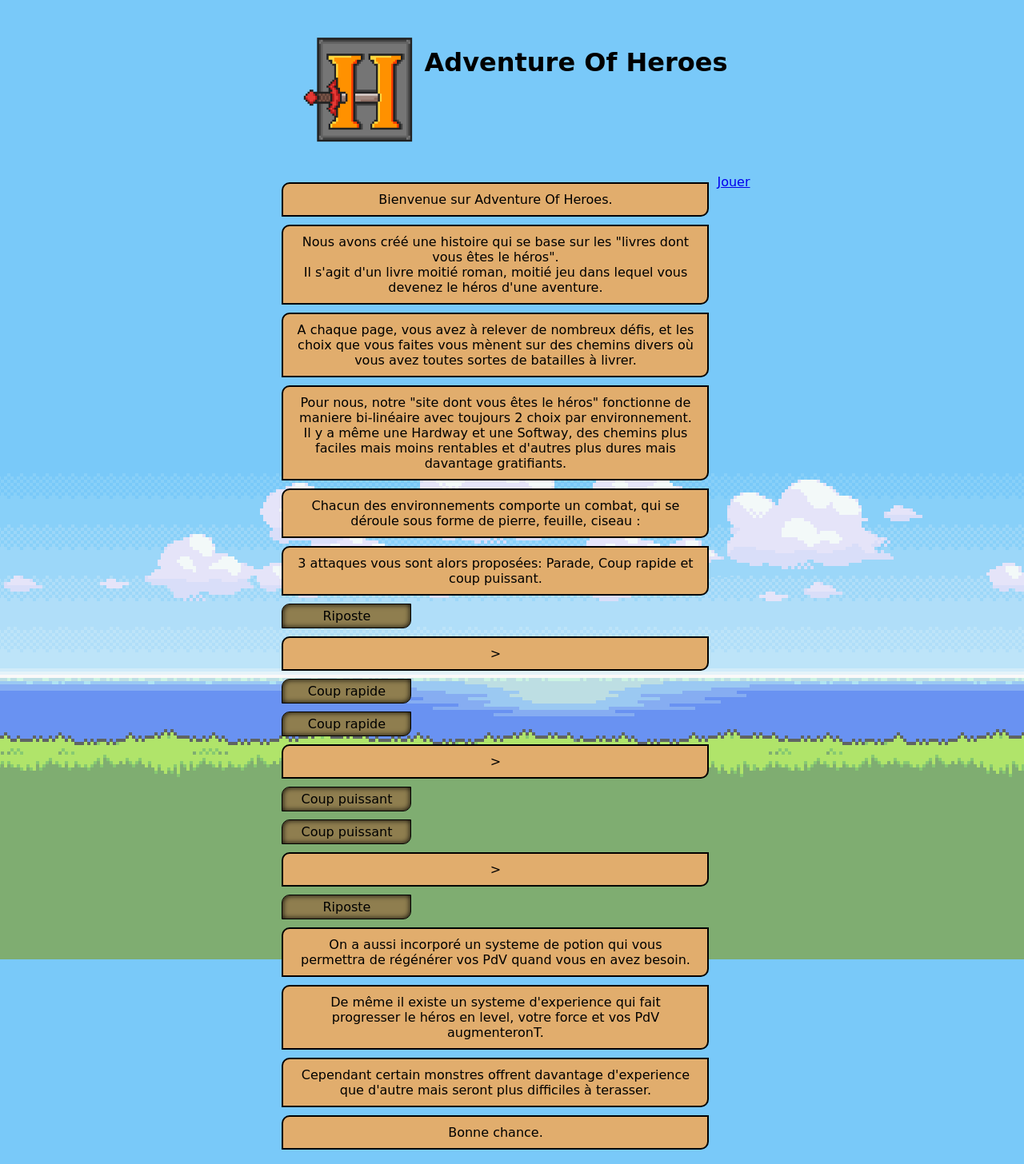
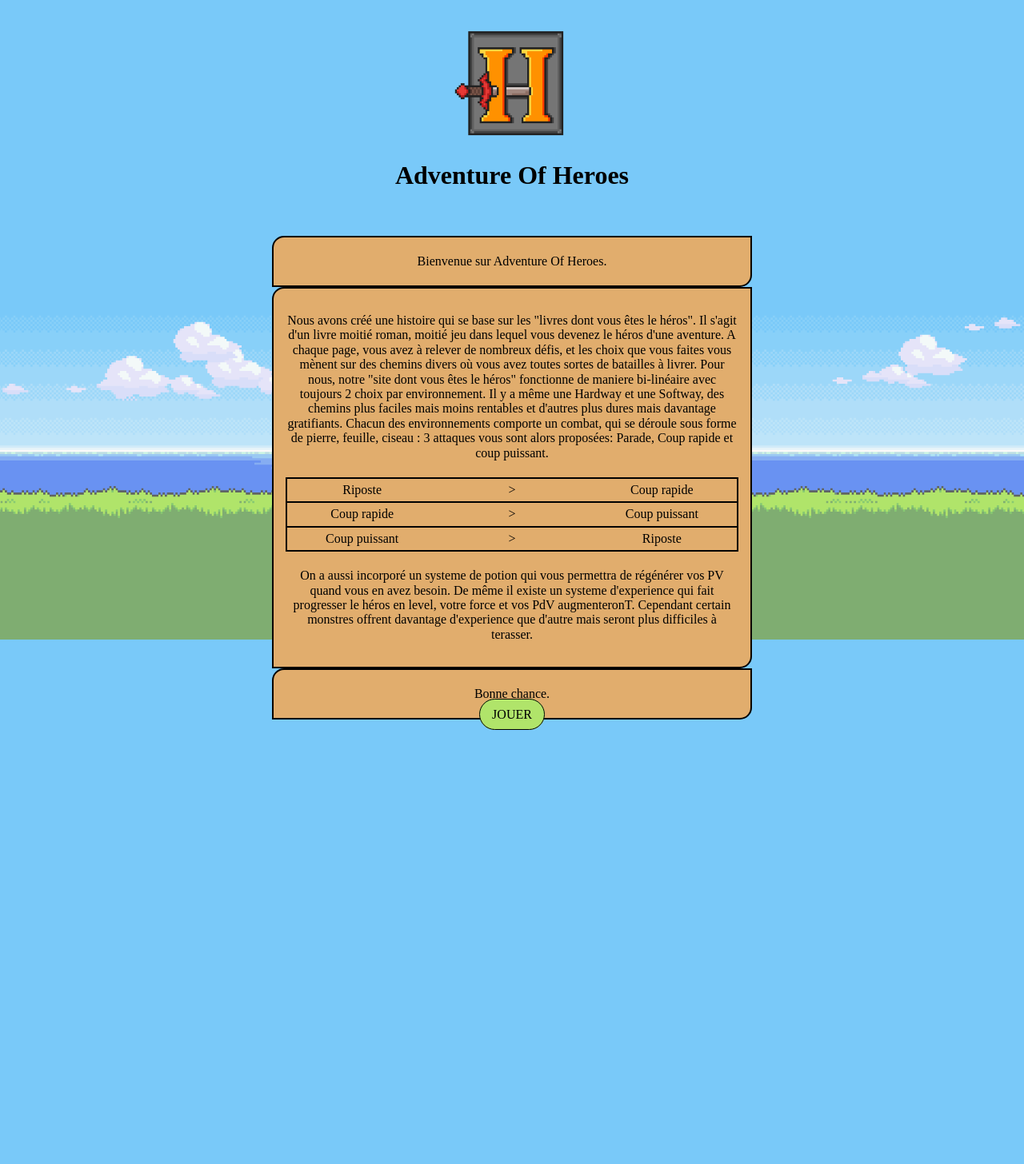
Before and after one commit to Kara-tatouille/Aventure-of-heroes, a PHP site: page / in a window 1280 px wide. Shown: the whole page at 80% size. After the commit the page ends 913 px from the top, so only its background shows below. Run offline with PHP 8.4, Linux system fonts and the light colour scheme.

Commit message:
Avec fautes orthographe

```diff
--- a/css/style.css
+++ b/css/style.css
@@ -1,140 +1,197 @@
-body {
-    background: url(/img/background.png);
-    font-family: 'Baloo Bhai', cursive, 'serif', 'sans-serif';
+a {
+    color: white;
+}
+p{
+    padding: 5px 0;
 }
 /* HEADER */
 header{
     display: flex;
-    justify-content: center;
-    padding: 30px;
+    align-items: center;
+    flex-direction: column;
+    padding-top: 30px;
+    padding-bottom: 5px;
 }
 header img{
     height: 150px;
     width: 160px;
 }
-/* MAIN */
-main {
-    display: flex;
-    justify-content: center;
+/* BODY */
+body{
+    background:
+        url("../img/background.png")
+        center
+        no-repeat
+        fixed;
+    background-size: cover;
+    height: 100vh;
 }
-/* SKILLS */
-/* .skills, #story { */
-p, h4, h2 {
-    border: 2px solid black;
-    background-color: #e1ad6d;
-    width: 500px;
-    padding: 10px 15px;
-    text-align: center;
-    margin: 10px;
-    border-radius: 10px 0 10px 0;
-}
-h4 {
-    color:#178d00;
-}
-.inform {
-
-}
-.skills {
-    display: flex;
-    flex-direction: row;
-    justify-content: space-around;
-    color: white;
-}
-.health, .attack, .xp, .potion {
-    padding: 5px;
-    width: 150px;
-    border: 1px solid black;
-    background-color: #8f7e4f;
-    box-shadow: inset 0px 0px 7px 0px black;
-}
-/* CONTENT */
 .flex {
     display: flex;
     flex-direction: column;
 }
-/* FIGHT */
-.fightBtnAtk {
+section {
+    width: 600px;
+    margin-bottom: 50px;
+}
+/* ACCUEIL */
+main{
     display: flex;
-    flex-direction: row;
-    justify-content: space-between;
+    padding-top: 30px;
+    justify-content: center;
 }
-/* BUTTONS */
-button {
+.introTitle, .introExplain, .introGoodLuck, .registerSection {
+    border: 2px solid black;
+    background-color: #e1ad6d;
     padding: 10px 15px;
-    border: none;
+    text-align: center;
+    border-radius: 15px 0 15px 0;
+}
+.introTitle, .introGoodLuck {
+    padding: 0;
+}
+.table {
+    border: 1px solid black;
+}
+.table span {
+    padding: 5px 0;
+    width: 150px;
+}
+.sup{
+    border: 1px solid black;
+    display: flex;
+    justify-content: space-around;
+}
+.btnPlay {
+    text-align: center;
+    position: relative;
+    top: -15px;
+}
+.play{
+    color: black;
+    text-decoration: none;
+    background-color: #b0e46a;
+    padding: 10px 15px;
+    border: 1px solid black;
     border-radius: 20px;
-    cursor: pointer;
-    text-transform: uppercase;
-    background-color: #8f7e4f;
-    transition: all 0.3s cubic-bezier(.68,-0.55,.27,1.55);
-    position: relative;
-    overflow: hidden;
-    color: white;
-    margin: 15px;
-    z-index: 0;
-    box-shadow: 1px 1px 2px black;
-}
-button:after {
-    transition: all 0.3s ease-in-out;
-    content: "";
-    display: block;
-    background-color:#524632;
-    position: absolute;
-    top: 0;
-    left: 0;
-    width: 100%;
-    height: 100%;
-    transform: translateY(-100%);
-    z-index: -1;
-}
-button:hover:after{
-    transform: translateY(0);
-}
-button:hover {
-    color: white;
-}
-/* TEXTE */
-h4 {
     text-transform: uppercase;
 }
-.inform {
-    color: rgba(34, 51, 59, .8);
-    font-style: italic;
+/* REGISTER */
+.disconnect, .start{
+    position: relative;
 }
-.noDisplay {
-    display: none;
+form {
+    align-items: center;
 }
-/* ANIMATION */
-/* @keyframes fadeIn {
-    0% {
-        opacity: 0;
-        transform: translate(0, -20px);
-    }
-    100% {
-        opacity: 1;
-        transform: translate(0, 0);
-    }
+form input {
+    padding: 10px 15px;
+    border: 1px solid black;
 }
-.fadeIn {
-    opacity: 0;
-    transition: .3s;
-    animation: fadeIn 1s cubic-bezier(.68,-0.55,.27,1.55) forwards;
+.pseudoPlace{
+    display: flex;
+    margin-top: 50px;
 }
-.fadeIn.one {
-    animation-delay: 0.5s;
+.pseudoWritting{
+    padding:5px;
+    border-radius: 20px;
+    text-align: center;
 }
-.fadeIn.two {
-    animation-delay: 2.0s;
+::placeholder{
+    text-align: center;
 }
-.fadeIn.three {
-    animation-delay: 3.5s;
+
+.submitWrapper{
+    display: flex;
+    justify-content: center;
+    margin-top:20px;
 }
-.fadeIn.four {
-    animation-delay: 5.0s;
+.connection{
+    padding:15px 25px;
+    border-radius: 20px;
+    background-color: #b0e46a;
+    cursor: pointer;
 }
-.fadeIn.five {
-    animation-delay: 6.5s;
+.welcome span {
+    color: darkgreen;
+    text-shadow: 1px 1px 2px #535353;
 }
-.fadeIn.six {
-    animation-delay: 3.0s;
-} */
+.disconnect {
+    text-decoration: none;
+    color:black;
+    text-align: center;
+    border:1px solid black;
+    padding:8px 35px;
+    border-radius: 20px;
+    background-color: #b0e46a;
+    top: -30px;
+    text-transform: uppercase;
+}
+.buttonDeco {
+    display: flex;
+    justify-content: center;
+}
+.introDiv{
+    display: flex;
+}
+.welcome {
+    margin-top:25px;
+    margin-bottom:25px;
+    text-align: center;
+}
+.introText{
+    text-align: center;
+    font-size: 15px;
+}
+.buttonStart {
+    display: flex;
+    justify-content: center;
+    text-align: center;
+}
+.start{
+    text-decoration: none;
+    color:black;
+    text-align: center;
+    border:1px solid black;
+    padding:8px 35px;
+    border-radius: 20px;
+    background-color: #b0e46a;
+    bottom: -30px;
+    text-transform: uppercase;
+}
+/* Credits */
+.creditSection{
+    display: flex;
+    flex-direction: column;
+}
+
+#backgroundCredit {
+    background: url(/img/backgroundCredit.png)
+    no-repeat;
+    background-size: cover;
+    height: 100vh;
+}
+.buttonRestart {
+    display: flex;
+    justify-content: center;
+    text-align: center;
+}
+.restart{
+    text-decoration: none;
+    color:black;
+    text-align: center;
+    width: 14%;
+    border:1px solid black;
+    padding:8px 35px;
+    margin-top: 35px;
+    border-radius: 20px;
+    background-color: #b0e46a;
+}
+.divCongrats {
+    margin-top: 250px;
+    flex-direction: column;
+    display: flex;
+}
+.congrats {
+    color:white;
+    text-align: center;
+}
--- a/index.php
+++ b/index.php
@@ -4,55 +4,50 @@
 <head>
     <meta charset="UTF-8">
     <LINK REL="SHORTCUT ICON" href="./img/favicon.ico">
-    <link rel="stylesheet" href="./css/style.css">
+    <link rel="stylesheet" href="css/normalize.css">
+    <link rel="stylesheet" href="css/style.css">
     <title>Accueil</title>
 </head>
 <body>
     <?php require_once('./templates/header.html') ?>
         <main>
-        <section>
-            <div class="explain">
+        <section class="flex">
+            <div class="explain flex">
+                <div class="introTitle">
                     <p>Bienvenue sur Adventure Of Heroes.</p>
-            <p>Nous avons créé une histoire qui se base sur les "livres dont vous êtes le héros". <br>
-            Il s'agit d'un livre moitié roman, moitié jeu dans lequel
-            vous devenez le héros d'une aventure.</p>
-            <p>A chaque page, vous avez à relever de nombreux défis,
-             et les choix que vous faites vous mènent sur des chemins divers
-            où vous avez toutes sortes de batailles à livrer.</p>
-            <p>Pour nous, notre "site dont vous êtes le héros" fonctionne de maniere bi-linéaire
-            avec toujours 2 choix par environnement. Il y a même une Hardway et une Softway,
-            des chemins plus faciles mais moins rentables et d'autres plus dures mais davantage gratifiants.</p>
-            <p>Chacun des environnements comporte un combat, qui se déroule sous forme de pierre, feuille, ciseau :</p>
-            <p>3 attaques vous sont alors proposées: Parade, Coup rapide et coup puissant.</p>
-            <div class="coups">
+                </div>
+                <div class="introExplain">
+                    <p>Nous avons créé une histoire qui se base sur les "livres dont vous êtes le héros". Il s'agit d'un livre moitié roman, moitié jeu dans lequel vous devenez le héros d'une aventure. A chaque page, vous avez à relever de nombreux défis, et les choix que vous faites vous mènent sur des chemins divers où vous avez toutes sortes de batailles à livrer. Pour nous, notre "site dont vous êtes le héros" fonctionne de maniere bi-linéaire avec toujours 2 choix par environnement. Il y a même une Hardway et une Softway, des chemins plus faciles mais moins rentables et d'autres plus dures mais davantage gratifiants. Chacun des environnements comporte un combat, qui se déroule sous forme de pierre, feuille, ciseau : 3 attaques vous sont alors proposées: Parade, Coup rapide et coup puissant.</p>
+                    <div class="table">
                         <div class="sup">
-                    <p class="attack">Riposte</p>
-                    <p class="superior">></p>
-                    <p class="attack">Coup rapide</p>
+                            <span class="attack">Riposte</span>
+                            <span class="superior">></span>
+                            <span class="attack">Coup rapide</span>
                         </div>
 
 
                         <div class="sup">
-                    <p class="attack">Coup rapide</p>
-                    <p class="superior">></p>
-                    <p class="attack">Coup puissant</p>
+                            <span class="attack">Coup rapide</span>
+                            <span class="superior">></span>
+                            <span class="attack">Coup puissant</span>
                         </div>
 
                         <div class="sup">
-                    <p class="attack">Coup puissant</p>
-                    <p class="superior">></p>
-                    <p class="attack">Riposte</p>
+                            <span class="attack">Coup puissant</span>
+                            <span class="superior">></span>
+                            <span class="attack">Riposte</span>
                         </div>
                     </div>
-            <p>On a aussi incorporé un systeme de potion qui vous permettra de régénérer vos PdV quand vous en avez besoin.</p>
-            <p>De même il existe un systeme d'experience qui fait progresser le héros en level, votre force et vos PdV augmenteronT.</p>
-            <p>Cependant certain monstres offrent davantage d'experience que d'autre mais seront plus difficiles à terasser.</p>
+                    <p>On a aussi incorporé un systeme de potion qui vous permettra de régénérer vos PV quand vous en avez besoin. De même il existe un systeme d'experience qui fait progresser le héros en level, votre force et vos PdV augmenteronT. Cependant certain monstres offrent davantage d'experience que d'autre mais seront plus difficiles à terasser.</p>
+                </div>
+                <div class="introGoodLuck">
                     <p>Bonne chance.</p>
                 </div>
-        </section>
-        <div>
+                <div class="btnPlay">
                     <a class="play" href="./register.php">Jouer</a>
                 </div>
+            </div>
+        </section>
     </main>
 </body>
 </html>
--- a/register.php
+++ b/register.php
@@ -22,14 +22,14 @@ session_start();
             <div class="buttonDeco">
                 <a class="disconnect" href="./controllers/disconnect.php">Déconnexion</a>
             </div>
-                <h1 class="welcome">Bienvenu <span class="welcome"><?= $_SESSION['name']; ?></span></h1>
+                <h1 class="welcome">Bienvenue <span class="welcome"><?= $_SESSION['name']; ?></span></h1>
                 <p class="introText">Dans Adventure of Heroes tu débutes la partie avec <span class="introText"><?= $user['health']; ?></span> points de vie et  <span class="introText"><?= $user['attack'] ?></span> points d'attaque.</p>
                 <p class="introText">Tu commences évidement l'aventure avec <span class="introText"><?= $user['xp'] ?></span> points d'expériences.</p>
             <div class="buttonStart">
                 <a class="start" href="./start.php">Commencer</a>
             </div>
             <?php else: ?>
-            <form action="./controllers/add.php" method="POST" autocomplete="off">
+            <form class="flex" action="./controllers/add.php" method="POST" autocomplete="off">
                 <div class="pseudoPlace">
                     <input class="pseudoWritting" placeholder="Pseudo" type="text" name="name" required>
                 </div>
```
Also changed, not shown: start.php (+5 -5 lines), 1 other file. Lines whose indentation alone changed are shown as unchanged.
